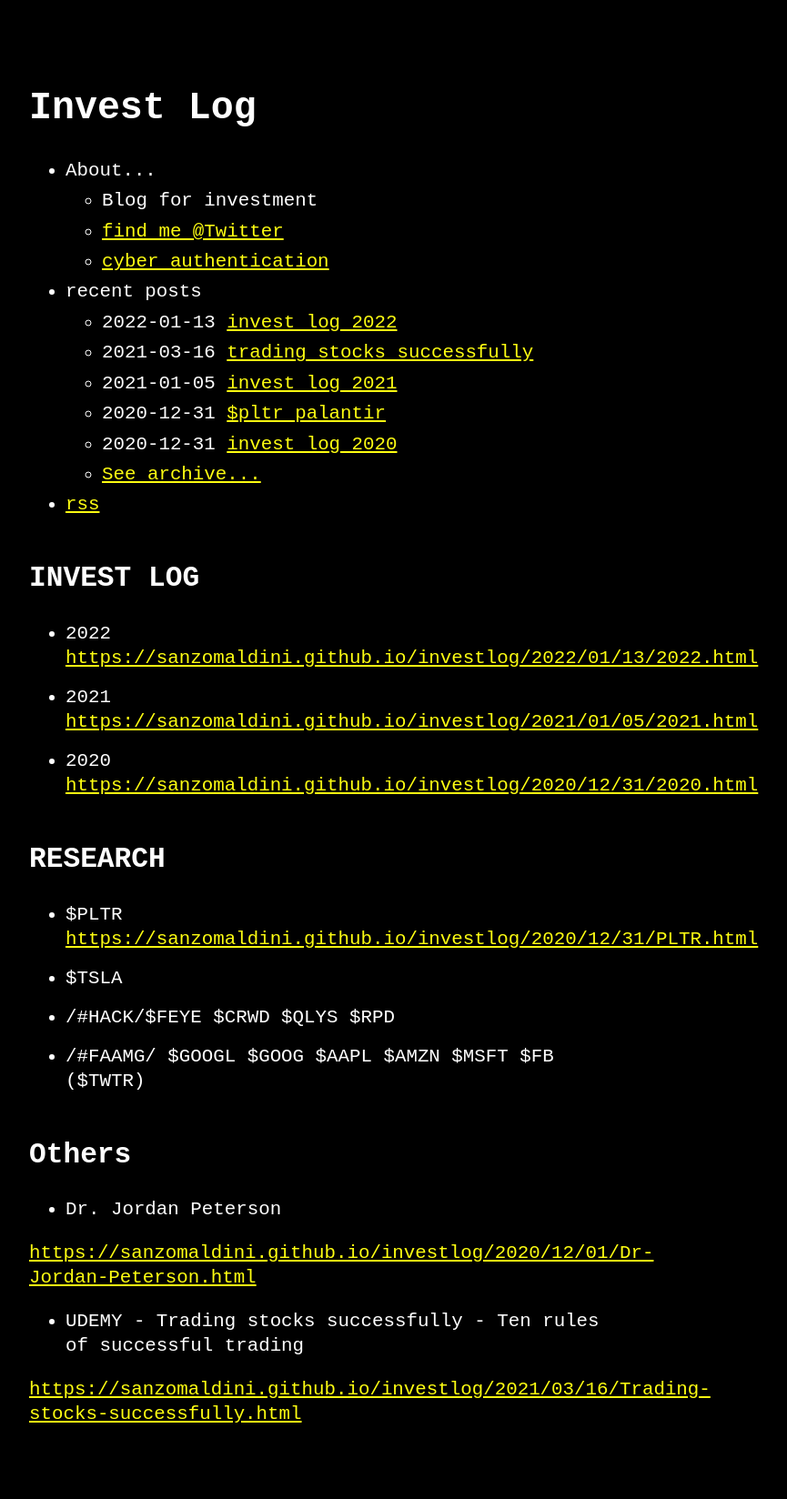
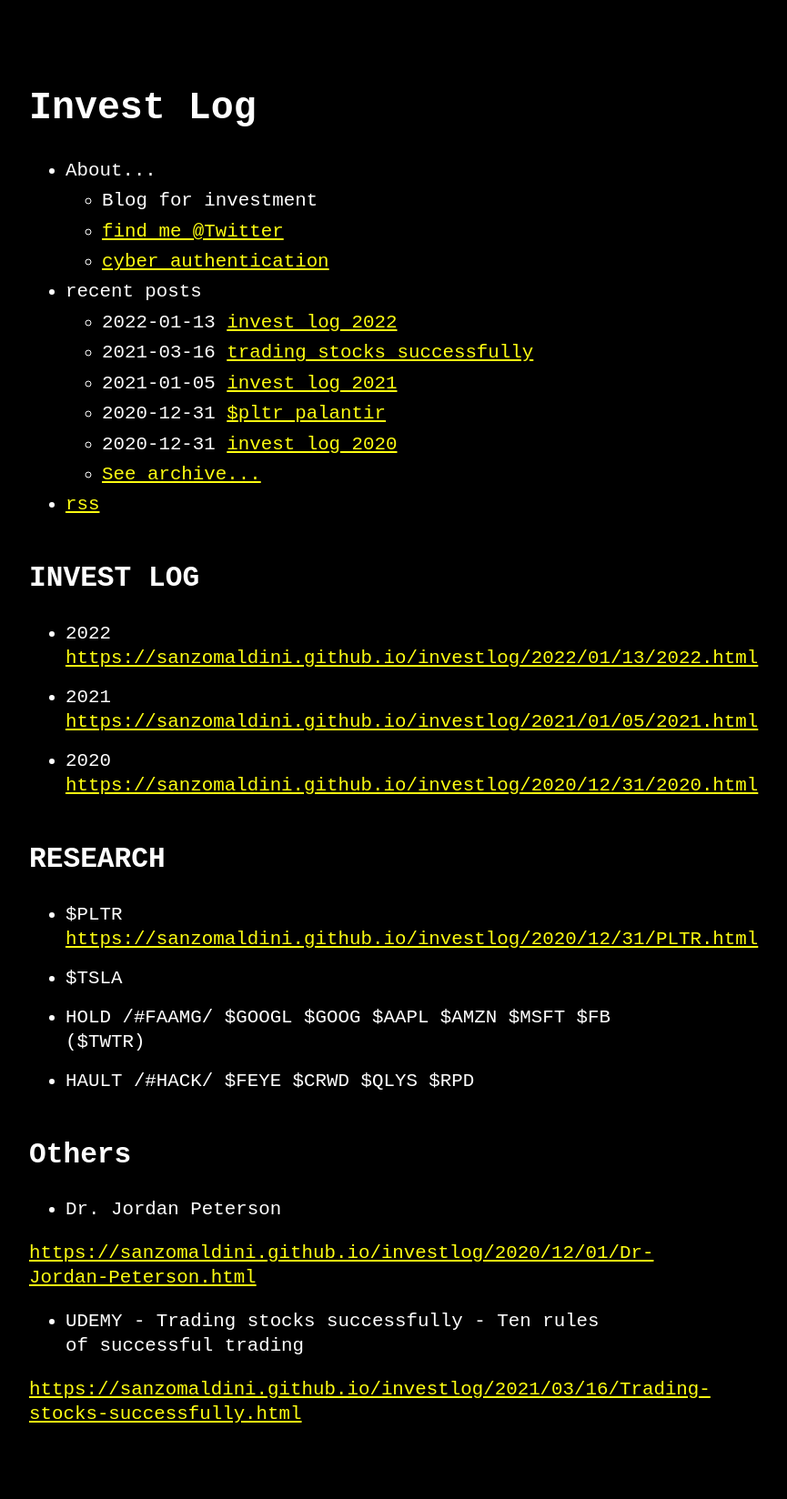
Before and after one commit to sanzomaldini/investlog, a Jekyll site: the page built from index.md, in a window 1280 px wide. Shown: the whole page at 91% size, without its empty margins (288-1153 px from the left). Built offline with Jekyll 4.4.1, drawn with Linux system fonts in a browser that asks for light colours; our own code applies the rules of GitHub Pages for plain Markdown files.

Commit message:
Update index.md

```diff
--- a/index.md
+++ b/index.md
@@ -18,9 +18,10 @@ layout: home
 
 - $TSLA
 
-- /#HACK/$FEYE $CRWD $QLYS $RPD
+- HOLD /#FAAMG/ $GOOGL $GOOG $AAPL $AMZN $MSFT $FB ($TWTR)
 
-- /#FAAMG/ $GOOGL $GOOG $AAPL $AMZN $MSFT $FB ($TWTR)
+- HAULT /#HACK/ $FEYE $CRWD $QLYS $RPD
+
 
 ## Others ##
 
```
